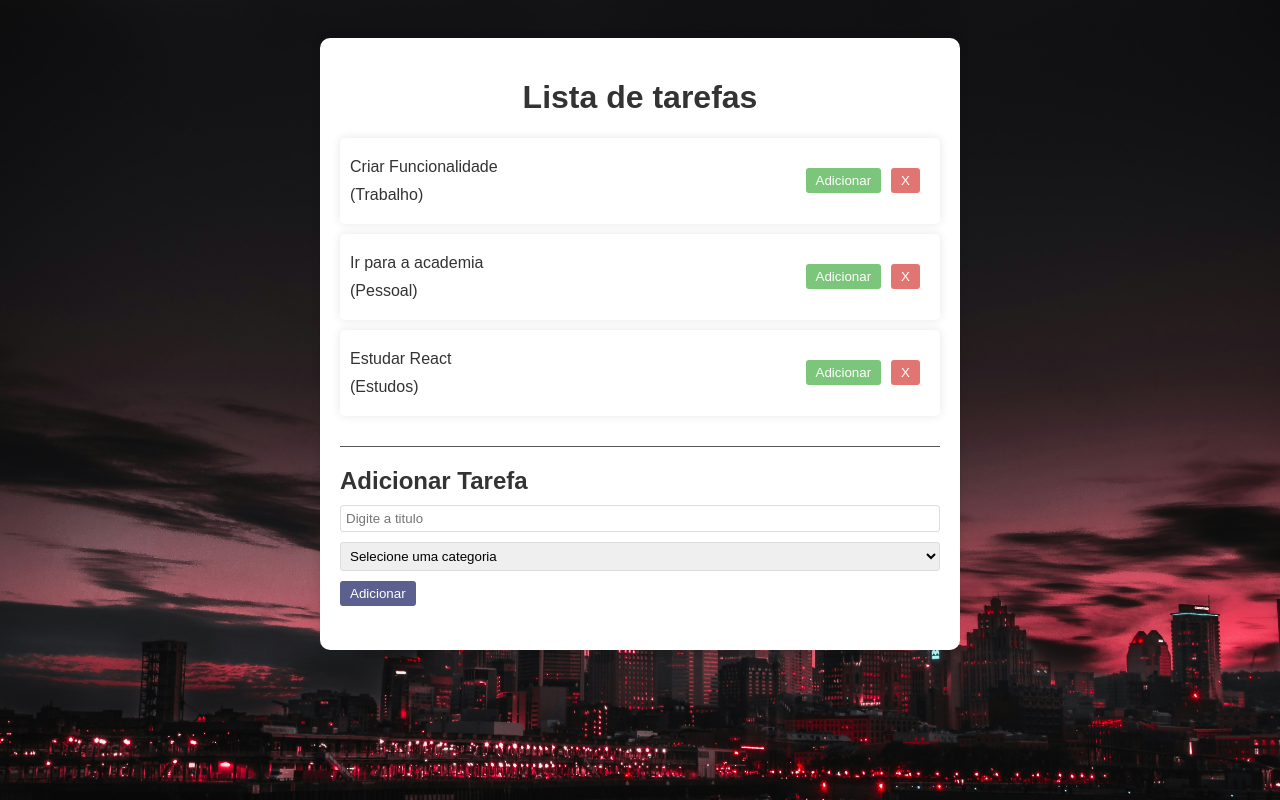
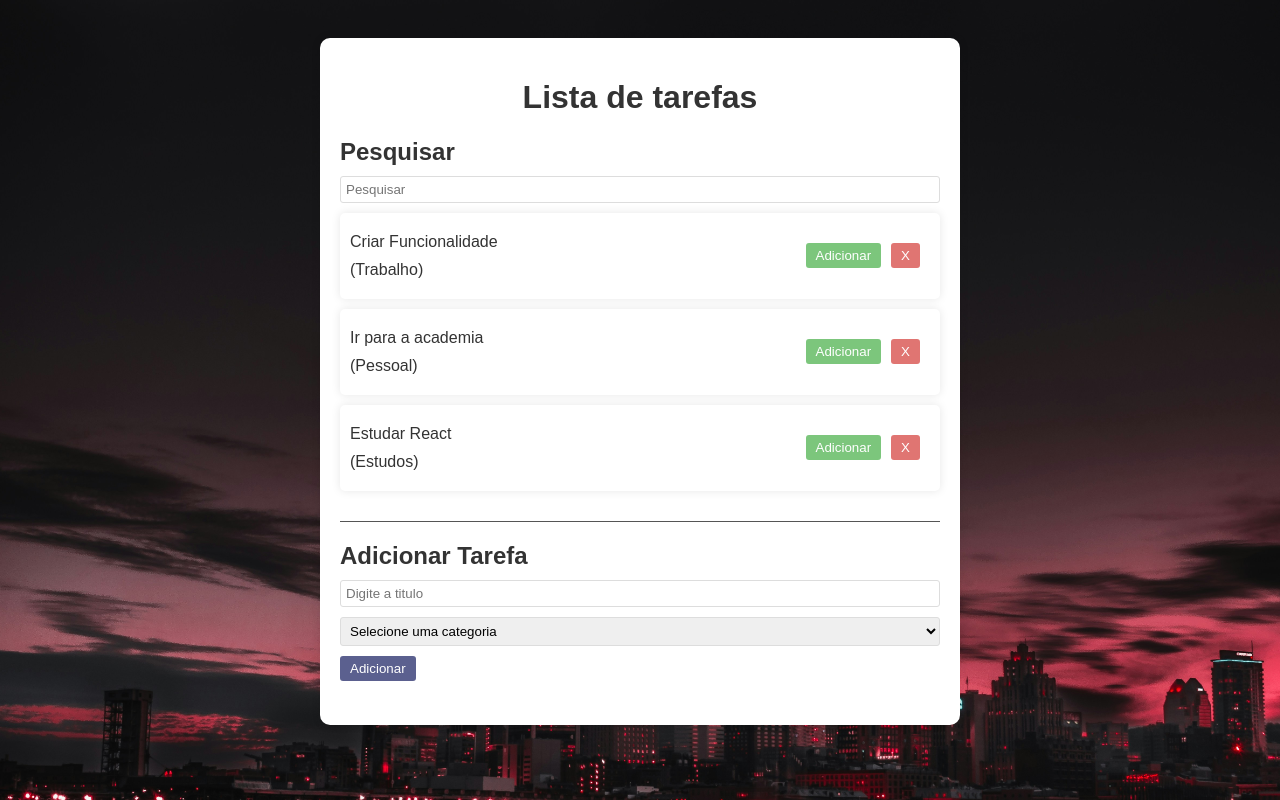
Before and after one commit to Juholiver/ToDoComVite, a React (Vite) app: page / in a window 1280 px wide. Shown: the top 800 px of the page. Built offline with nearby package versions, Linux system fonts and the light colour scheme.

Commit message:
Criando a funcionalidade Pesquisa

```diff
--- a/src/App.jsx
+++ b/src/App.jsx
@@ -2,6 +2,7 @@
 
 import Todo from './components/Todo';
 import TodoForm from './components/TodoForm';
+import Search from './components/Search';
 
 import './App.css';
 
@@ -26,7 +27,8 @@
       category: "Estudos",
       isCompleted: false,
     },
-  ])
+  ]);
+  const [search, setSearch] = useState('');
 
   const addTodo = (text, category) => {
     const newTodos = [
@@ -55,8 +57,9 @@
 
   return <div className="app">
     <h1>Lista de tarefas</h1>
+    <Search search={search} setSearch={setSearch} />
     <div className="todo-list">
-      {todos.map((todo) => (
+      {todos.filter((todo)=> todo.text.toLowerCase().includes(search.toLowerCase())).map((todo) => (
         <Todo key={todo.id} todo={todo} removeTodo={removeTodo} completeTodo={completeTodo} />
       ))}
     </div>
--- /dev/null
+++ b/src/components/Search.jsx
@@ -0,0 +1,11 @@
+
+const Search = ({search, setSearch}) => {
+  return (
+    <div className="search">
+        <h2>Pesquisar</h2>
+        <input type="text" placeholder="Pesquisar" value={search} onChange={(e) => setSearch(e.target.value)} />
+    </div>
+  )
+}
+
+export default Search;
```
